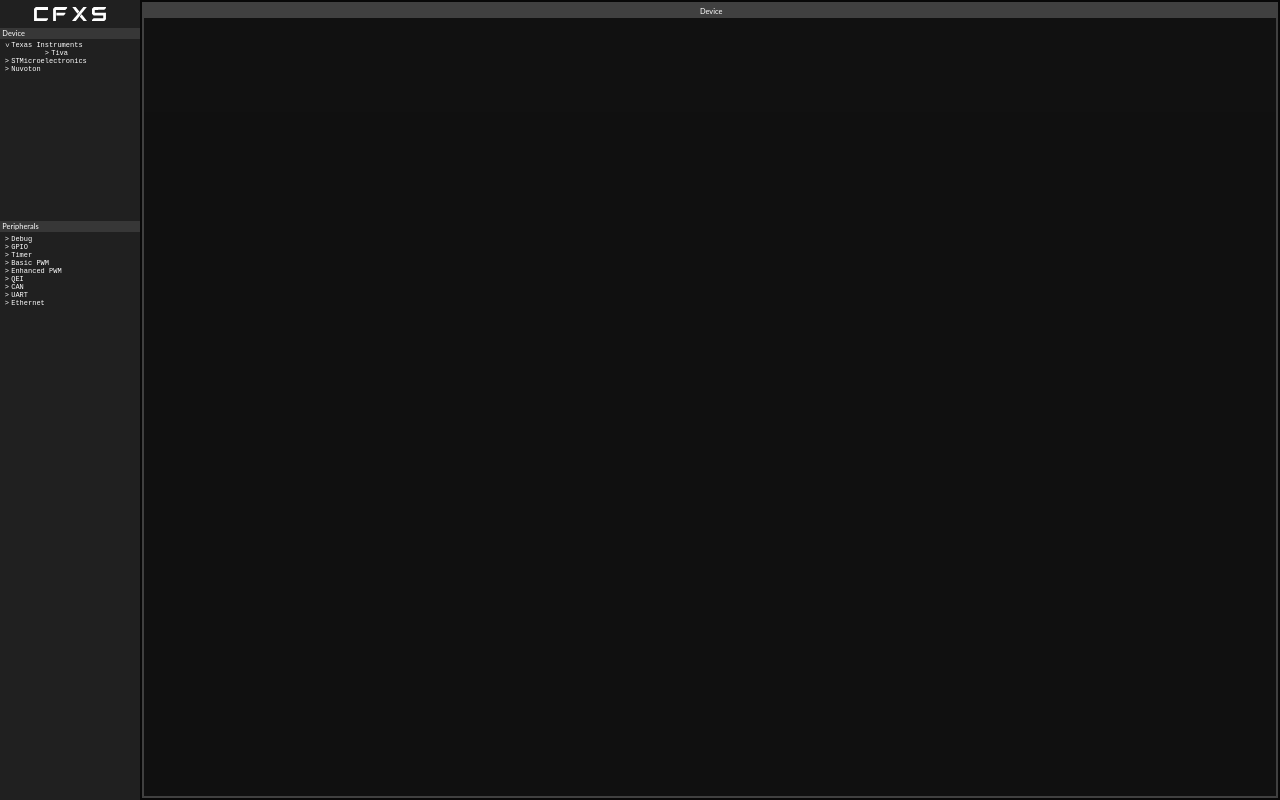
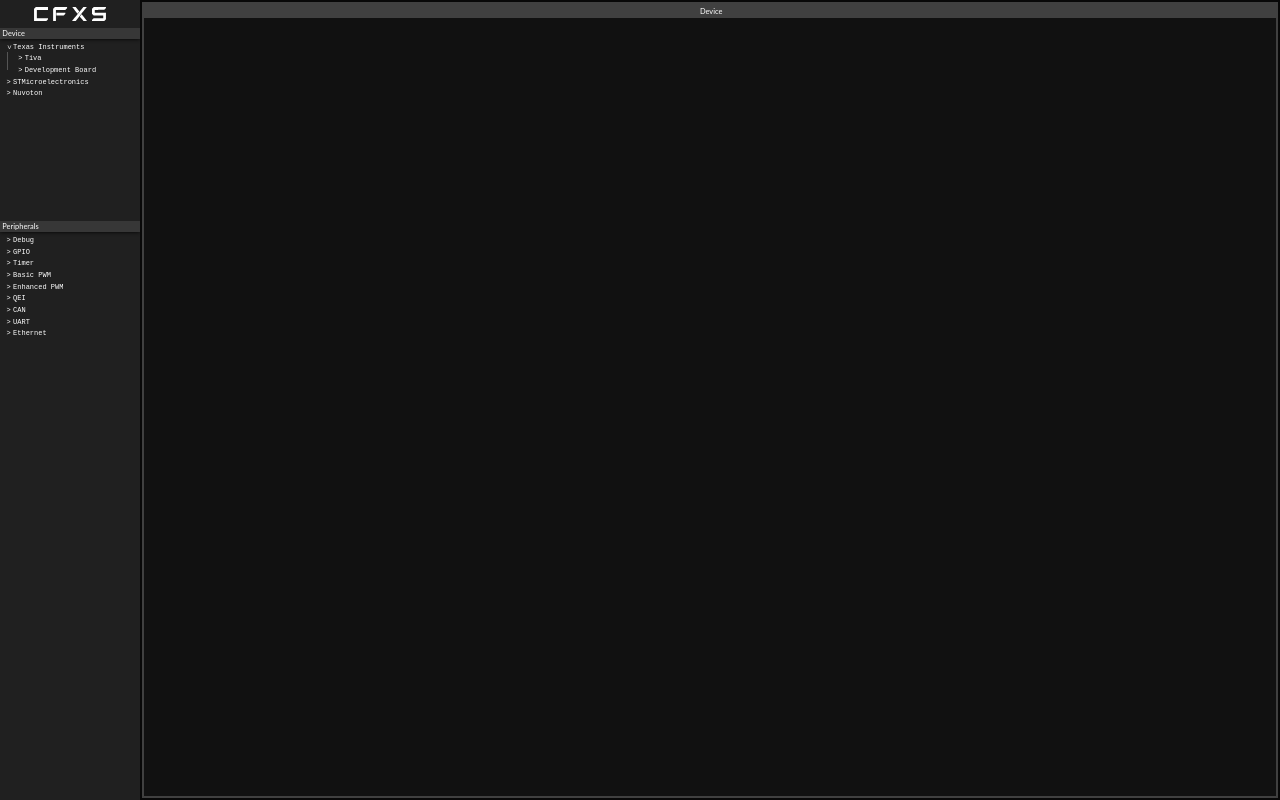
Before and after one commit to CFXS/CFXS-Pinout, a website built with webpack: page src/index.html in a window 1280 px wide. Both pictures are taken after a click on the heading "Texas Instruments". Built offline with nearby package versions, Linux system fonts and the light colour scheme; files whose address does not match are found by name.

Commit message:
tree ref

```diff
--- a/src/Styles/style.css
+++ b/src/Styles/style.css
@@ -171,6 +171,7 @@ body {
     height: 1.25rem;
     background-color: rgba(255, 255, 255, 0.1);
     padding-left: 0.25rem;
+    box-shadow: #000 0px 0px 4px;
 }
 
 #peripheral_list_frame {
@@ -191,4 +192,5 @@ body {
     height: 1.25rem;
     background-color: rgba(255, 255, 255, 0.1);
     padding-left: 0.25rem;
+    box-shadow: #000 0px 0px 4px;
 }
--- a/src/Styles/ui.css
+++ b/src/Styles/ui.css
@@ -27,32 +27,102 @@
 }
 
 .cfxs-tree {
+    --cfxs_tree_item_height: 1.25rem;
+    --cfxs_tree_base_text_color: rgb(255, 255, 255);
+    --cfxs_tree_line_color: #555;
+
     margin: 0;
-    padding: 0.25rem 0.5rem;
+    padding: 0.2rem;
+}
+
+.cfxs-tree details {
+    position: relative;
 }
 
 .cfxs-tree-item {
+    color: var(--cfxs_tree_base_text_color);
     position: relative;
+    height: var(--cfxs_tree_item_height);
+    display: flex;
+    flex-direction: row;
+    align-items: center;
+    justify-content: baseline;
+}
+
+.cfxs-tree summary {
+    color: var(--cfxs_tree_base_text_color);
+    position: relative;
+    height: var(--cfxs_tree_item_height);
+    display: flex;
+    flex-direction: row;
+    align-items: center;
+    justify-content: baseline;
 }
 
 .cfxs-tree-item[selected] {
-    font-weight: bold;
+    color: rgb(255, 255, 255);
 }
 
-.cfxs-tree-item[selected]::before {
-    display: inline-block;
-    position: absolute;
-    content: '';
-    width: 3px;
-    height: 0.75rem;
-    transform: translate(-5px, 1px);
-    background: rgb(0, 160, 255);
+.cfxs-tree-item[selected] {
+    color: rgb(255, 253, 123);
+}
+
+.cfxs-tree ul {
+    padding-left: 1rem;
 }
 
 .cfxs-tree summary,
 .cfxs-tree li {
     font-family: monospace;
     font-size: 0.75rem;
+}
+
+.cfxs-tree li summary:hover,
+.cfxs-tree li:not(:has(details)):hover {
+    background-color: rgba(255, 255, 255, 0.05);
+    border-radius: 0.25rem;
+}
+
+.cfxs-tree li,
+.cfxs-tree summary {
+    padding-left: 0.25rem;
+}
+
+.cfxs-tree li:not(:has(details)) {
+    position: relative;
+    padding-left: 0.5rem;
+}
+
+.cfxs-tree li:not(:has(details))::before {
+    content: '';
+    position: absolute;
+    height: 1px;
+    background-color: var(--cfxs_tree_line_color);
+    top: calc(var(--cfxs_tree_item_height)/2);
+    left: -0.85rem;
+    width: 0.85rem;
+}
+
+/* .cfxs-tree details[open] li::after {
+    display: inline-block;
+    position: absolute;
+    content: '';
+    left: -0.88rem;
+    width: 1px;
+    background-color: #555;
+    top: 0;
+    bottom: 0;
+} */
+
+.cfxs-tree details[open] ul::after {
+    display: inline-block;
+    position: absolute;
+    content: '';
+    left: 3px;
+    width: 1px;
+    background-color: var(--cfxs_tree_line_color);
+    top: var(--cfxs_tree_item_height);
+    bottom: calc(var(--cfxs_tree_item_height)/2);
 }
 
 .cfxs-tree li::marker {
--- a/src/index.html
+++ b/src/index.html
@@ -33,7 +33,7 @@
         <div id="device_panel">
             <div id="device_footprint" class="cfxs-panel">
                 <span class="cfxs-panel-title">Device</span>
-                <div class="rel fill" style="height: 10rem; background-color: #111;"></div>
+                <div class="rel fill" style="height: 100%; background-color: #111;"></div>
             </div>
         </div>
     </div>
--- a/src/main.ts
+++ b/src/main.ts
@@ -26,9 +26,13 @@ var g_PeripheralTree = new Tree(document.getElementById("peripheral_list_frame")
 const PART_LIST = [
     "Texas Instruments/Tiva/TM4C1294NCPDT",
     "Texas Instruments/Tiva/TM4C129ENCPDT",
+    "Texas Instruments/Development Board/EK-TM4C129EXL",
     "STMicroelectronics/STM32H7/STM32H753ZI",
     "STMicroelectronics/STM32H7/STM32H7A3ZIQ",
+    "STMicroelectronics/Development Board/NUCLEO-H753ZI",
+    "STMicroelectronics/Development Board/NUCLEO-H7A3ZI-Q",
     "Nuvoton/M48x/M487KMCAN",
+    "Nuvoton/Development Board/NuMaker-M487KM",
 ]
 
 for (const p of PART_LIST) {
@@ -37,34 +41,34 @@ for (const p of PART_LIST) {
 
 const PERIPHERALS = [
     "Debug/SWD",
-    "Debug/Trace",
-    "GPIO/Port A",
-    "GPIO/Port B",
-    "GPIO/Port C",
-    "GPIO/Port D",
-    "GPIO/Port E",
-    "GPIO/Port F",
-    "GPIO/Port G",
-    "GPIO/Port H",
-    "Timer/Timer 0",
-    "Timer/Timer 1",
-    "Timer/Timer 2",
-    "Timer/Timer 3",
-    "Basic PWM/BPWM 0",
-    "Basic PWM/BPWM 1",
-    "Enhanced PWM/EPWM 0",
-    "Enhanced PWM/EPWM 1",
-    "QEI/QEI 0",
-    "QEI/QEI 1",
-    "CAN/CAN 0",
-    "CAN/CAN 1",
-    "UART/UART 0",
-    "UART/UART 1",
-    "UART/UART 2",
-    "UART/UART 3",
-    "UART/UART 4",
-    "UART/UART 5",
-    "Ethernet/EMAC 0",
+    "Debug/TRACE",
+    "GPIO/PORT_A",
+    "GPIO/PORT_B",
+    "GPIO/PORT_C",
+    "GPIO/PORT_D",
+    "GPIO/PORT_E",
+    "GPIO/PORT_F",
+    "GPIO/PORT_G",
+    "GPIO/PORT_H",
+    "Timer/TIMER0",
+    "Timer/TIMER1",
+    "Timer/TIMER2",
+    "Timer/TIMER3",
+    "Basic PWM/BPWM0",
+    "Basic PWM/BPWM1",
+    "Enhanced PWM/EPWM0",
+    "Enhanced PWM/EPWM1",
+    "QEI/QEI0",
+    "QEI/QEI1",
+    "CAN/CAN0",
+    "CAN/CAN1",
+    "UART/UART0",
+    "UART/UART1",
+    "UART/UART2",
+    "UART/UART3",
+    "UART/UART4",
+    "UART/UART5",
+    "Ethernet/EMAC0",
 ]
 
 for (const p of PERIPHERALS) {
--- a/webpack.config.js
+++ b/webpack.config.js
@@ -7,7 +7,7 @@ const CssMinimizerPlugin = require("css-minimizer-webpack-plugin")
 
 
 module.exports = {
-    mode: "production",
+    mode: "development",
     entry: './src/main.ts',
     module: {
         rules: [
@@ -50,30 +50,30 @@ module.exports = {
         path: path.resolve(__dirname, 'dist'),
         filename: '[name].js',
     },
-    optimization: {
-        mergeDuplicateChunks: true,
-        mangleExports: true,
-        minimize: true,
-        minimizer: [
-            new TerserPlugin({
-                terserOptions: {
-                    compress: {
-                        passes: 2,
-                    },
-                    keep_classnames: false,
-                    keep_fnames: false,
-                    toplevel: true,
-                    mangle: {
-                        properties: {
-                            keep_quoted: true,
-                            regex: /^([sm]?_|[A-Z])+/
-                        }
-                    }
-                },
-            }),
-            new CssMinimizerPlugin(),
-        ],
-    },
+    // optimization: {
+    //     mergeDuplicateChunks: true,
+    //     mangleExports: true,
+    //     minimize: true,
+    //     minimizer: [
+    //         new TerserPlugin({
+    //             terserOptions: {
+    //                 compress: {
+    //                     passes: 2,
+    //                 },
+    //                 keep_classnames: false,
+    //                 keep_fnames: false,
+    //                 toplevel: true,
+    //                 mangle: {
+    //                     properties: {
+    //                         keep_quoted: true,
+    //                         regex: /^([sm]?_|[A-Z])+/
+    //                     }
+    //                 }
+    //             },
+    //         }),
+    //         new CssMinimizerPlugin(),
+    //     ],
+    // },
     performance: {
         hints: false,
         maxEntrypointSize: 512000,
```
Also changed, not shown: 1 other file.
